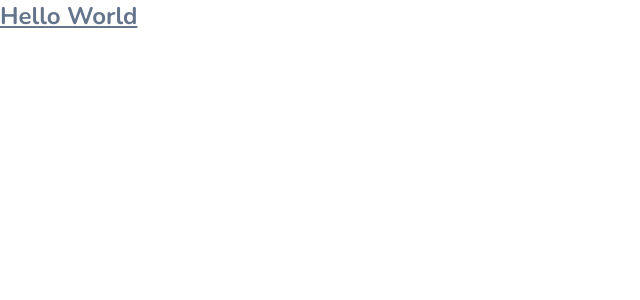
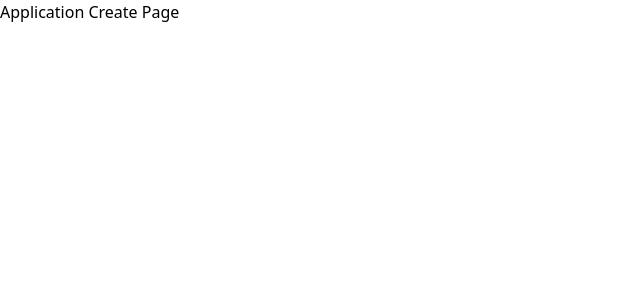
Before and after one commit to ersincakmak/Pazarama-Bootcamp-Case, a React (Create React App) app: page /basvuru-olustur in a window 1280 px wide. Shown: the top 300 px of the page, without its empty margins (0-640 px from the left). Built offline with nearby package versions, Linux system fonts and the light colour scheme.

Commit message:
Create page structure for normal user and setup react-router-dom

```diff
--- a/package.json
+++ b/package.json
@@ -12,6 +12,7 @@
     "@types/react-dom": "^17.0.11",
     "react": "^17.0.2",
     "react-dom": "^17.0.2",
+    "react-router-dom": "^6.2.1",
     "react-scripts": "5.0.0",
     "typescript": "^4.5.5",
     "web-vitals": "^2.1.4"
--- a/src/App.tsx
+++ b/src/App.tsx
@@ -1,10 +1,22 @@
 import React from 'react'
+import { BrowserRouter, Route, Routes } from 'react-router-dom'
+import {
+  Application,
+  ApplicationCreate,
+  ApplicationInquiry,
+  ApplicationSuccessfull,
+} from './pages'
 
 function App() {
   return (
-    <div className="underline font-Nunito font-bold text-2xl text-slate-500">
-      Hello World
-    </div>
+    <BrowserRouter>
+      <Routes>
+        <Route path="/basvuru-olustur" element={<ApplicationCreate />} />
+        <Route path="/basvuru-sorgula" element={<ApplicationInquiry />} />
+        <Route path="/basvuru-basarili" element={<ApplicationSuccessfull />} />
+        <Route path="/basvuru/:id" element={<Application />} />
+      </Routes>
+    </BrowserRouter>
   )
 }
 
--- /dev/null
+++ b/src/pages/Application.tsx
@@ -0,0 +1,14 @@
+import React from 'react'
+import { useParams } from 'react-router-dom'
+
+function Application() {
+  const { id } = useParams()
+
+  return (
+    <div>
+      <h1>Application {id} </h1>
+    </div>
+  )
+}
+
+export default Application
--- /dev/null
+++ b/src/pages/ApplicationCreate.tsx
@@ -0,0 +1,11 @@
+import React from 'react'
+
+function ApplicationCreate() {
+  return (
+    <div className="w-full h-full overflow-auto flex flex-col gap-2">
+      <h1>Application Create Page</h1>
+    </div>
+  )
+}
+
+export default ApplicationCreate
--- /dev/null
+++ b/src/pages/ApplicationInquiry.tsx
@@ -0,0 +1,11 @@
+import React from 'react'
+
+function ApplicationInquiry() {
+  return (
+    <div>
+      <h1>Application Inquiry Page</h1>
+    </div>
+  )
+}
+
+export default ApplicationInquiry
--- /dev/null
+++ b/src/pages/ApplicationSuccessfull.tsx
@@ -0,0 +1,11 @@
+import React from 'react'
+
+function ApplicationSuccessfull() {
+  return (
+    <div>
+      <h1>Application Successfull</h1>
+    </div>
+  )
+}
+
+export default ApplicationSuccessfull
--- /dev/null
+++ b/src/pages/index.tsx
@@ -0,0 +1,4 @@
+export { default as Application } from './Application'
+export { default as ApplicationCreate } from './ApplicationCreate'
+export { default as ApplicationInquiry } from './ApplicationInquiry'
+export { default as ApplicationSuccessfull } from './ApplicationSuccessfull'
```
